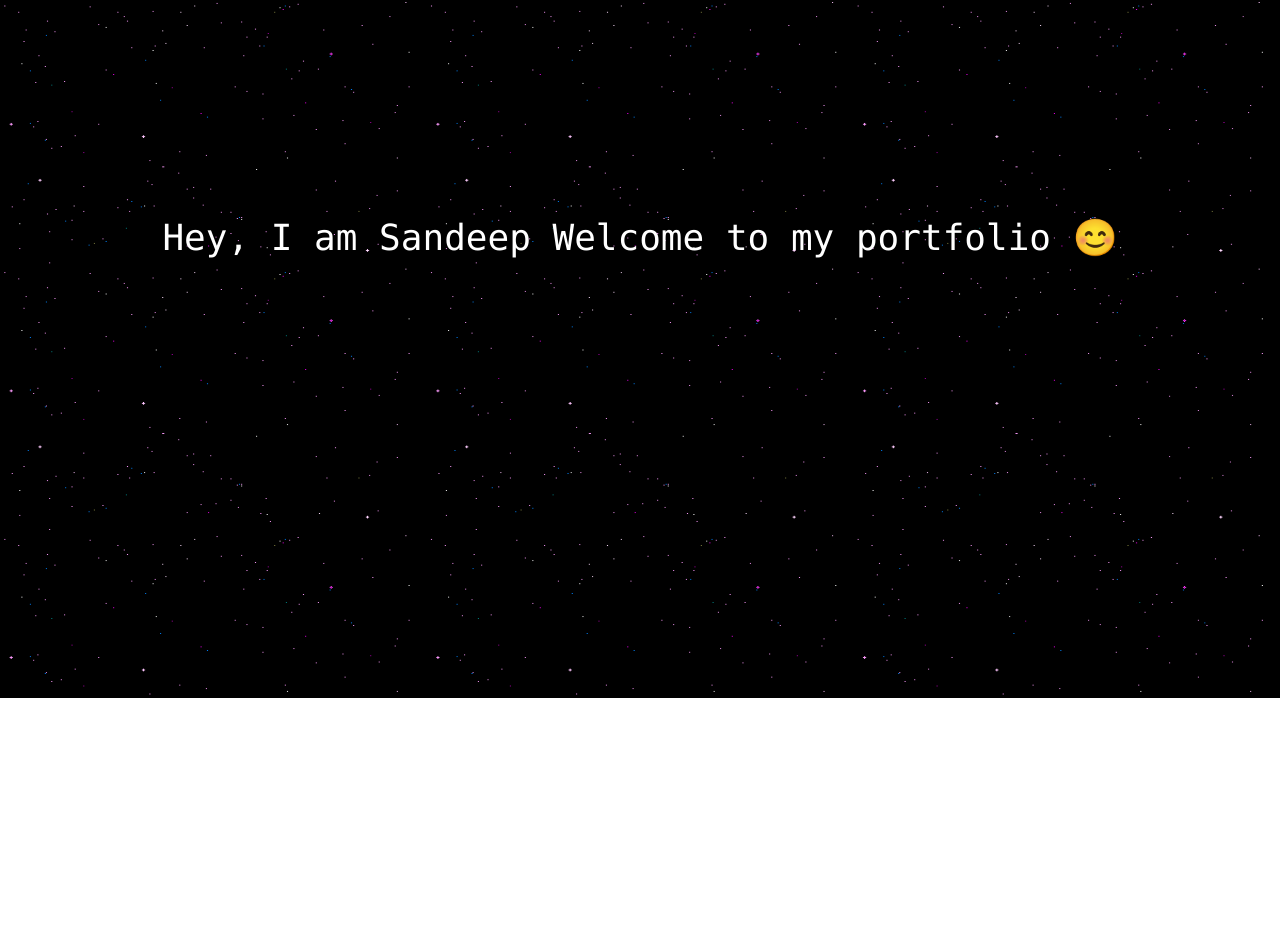
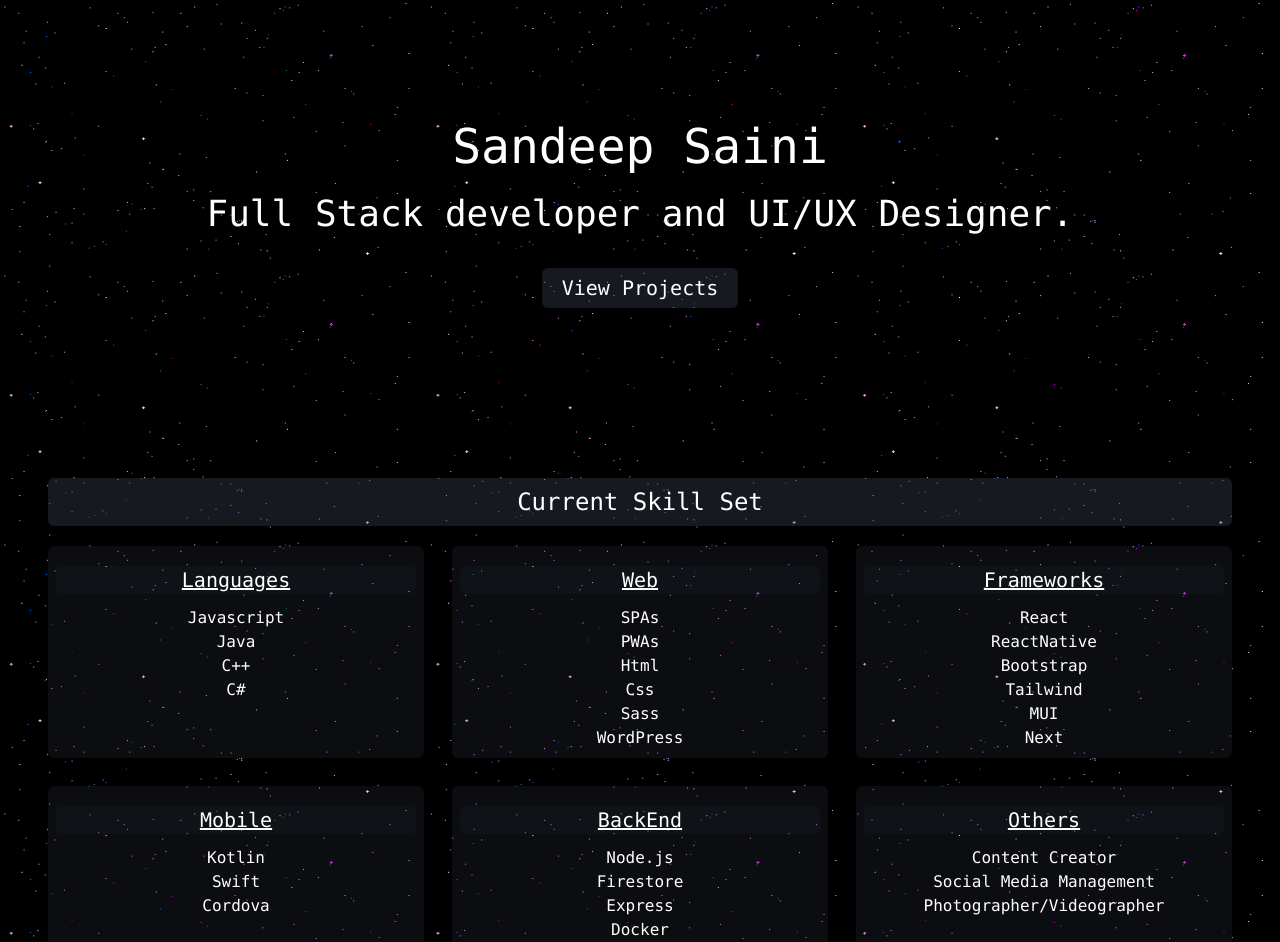
Before and after one commit to sing1176/Portfolio, a React (Create React App) app: page / in a window 1280 px wide. Shown: the part 102-1044 px from the top of the page. Before the commit the page ends 800 px from the top, so only its background shows below. Built offline with nearby package versions, Linux system fonts and the light colour scheme.

Commit message:
newdesign

```diff
--- a/src/components/Home.js
+++ b/src/components/Home.js
@@ -1,18 +1,121 @@
 import React from 'react';
 import '../index.css';
+import { NavLink } from 'react-router-dom';
 
 const Home = () => {
 	return (
 		<>
-			<main className="w-full height-auto ">
-				<section className="flex justify-center pt-64 px-8">
-					<h1 className="text-xl md:text-2xl lg:text-4xl text-white font-mono">
-						Hey, I am Sandeep Welcome to my portfolio 😊
-					</h1>
-				</section>
+			<main className="w-full height-auto  text-white font-mono ">
+				<div className="headerText">
+					<div class=" my-40 text-center">
+						<h1 className="text-5xl ">Sandeep Saini</h1>
+						<h2 class="my-6 px-4  text-4xl">
+							Full Stack developer and UI/UX Designer.
+						</h2>
+						<h2 className="py-4">
+							<a
+								className="bg-gray-700/40 px-5 hover:bg-white/60 hover:text-black  py-2 rounded-md  my-10 text-xl"
+								href="/projects"
+							>
+								View Projects
+							</a>
+						</h2>
+					</div>
+				</div>
+				<div className="skill text-center">
+					<div>
+						<h3 className="bg-gray-700/40 p-2 my-2 mx-12 rounded-md text-2xl">
+							Current Skill Set
+						</h3>
+					</div>
+
+					<div class=" mx-12 grid md:grid-cols-2 lg:grid-cols-3 gap-4 lg:gap-7 my-5">
+						<div className="languages bg-gray-700/20 rounded-md p-2 ">
+							<h1 className="text-xl underline my-3 bg-gray-700/10 rounded-md ">
+								Languages
+							</h1>
+							<ul className="px-2 ">
+								<li>Javascript</li>
+								<li>Java</li>
+								<li>C++</li>
+								<li>C#</li>
+							</ul>
+						</div>
+						<div className="languages bg-gray-700/20 rounded-md p-2 ">
+							<h1 className="text-xl underline my-3 bg-gray-700/10 rounded-md ">
+								Web
+							</h1>
+							<ul className="px-2">
+								<li>SPAs</li>
+								<li>PWAs</li>
+								<li>Html</li>
+								<li>Css</li>
+								<li>Sass</li>
+								<li>WordPress</li>
+							</ul>
+						</div>
+						<div className="languages bg-gray-700/20 rounded-md p-2 ">
+							<h1 className="text-xl underline my-3 bg-gray-700/10 rounded-md ">
+								Frameworks
+							</h1>
+							<ul className="px-2">
+								<li>React</li>
+								<li>ReactNative</li>
+								<li>Bootstrap</li>
+								<li>Tailwind</li>
+								<li>MUI</li>
+								<li>Next</li>
+							</ul>
+						</div>
+						<div className="languages bg-gray-700/20 rounded-md p-2 ">
+							<h1 className="text-xl underline my-3 bg-gray-700/10 rounded-md ">
+								Mobile
+							</h1>
+							<ul className="px-2">
+								<li>Kotlin</li>
+								<li>Swift</li>
+								<li>Cordova</li>
+							</ul>
+						</div>
+						<div className="languages bg-gray-700/20 rounded-md p-2 ">
+							<h1 className="text-xl underline my-3 bg-gray-700/10 rounded-md ">
+								BackEnd
+							</h1>
+							<ul className="px-2">
+								<li>Node.js</li>
+								<li>Firestore</li>
+								<li>Express</li>
+								<li>Docker</li>
+								<li>AWS</li>
+							</ul>
+						</div>
+						<div className="languages bg-gray-700/20 rounded-md p-2 ">
+							<h1 className="text-xl underline my-3 bg-gray-700/10 rounded-md ">
+								Others
+							</h1>
+							<ul className="px-2">
+								<li>Content Creator</li>
+								<li>Social Media Management</li>
+								<li>Photographer/Videographer</li>
+
+							</ul>
+						</div>
+					</div>
+				</div>
 			</main>
 		</>
 	);
 };
 
 export default Home;
+
+// <section className="flex justify-center pt-64 px-8">
+// 				<div className="wrapper">
+
+// 				</div>
+
+// 				<h1 className="text-xl md:text-2xl lg:text-4xl">
+// 					Hey, I am Sandeep Welcome to my portfolio 😊
+// 				</h1>
+// 			</section>
+// 			<p>Frontend Developer and UI/UX Designer for both Web and Mobile</p>
--- a/src/components/NavigationBar.js
+++ b/src/components/NavigationBar.js
@@ -17,16 +17,16 @@ function classNames(...classes) {
 
 const NavigationBar = () => {
 	let buttonStyle =
-		'text-gray-300 hover:bg-gray-700 hover:text-white block px-3 py-2 rounded-md text-base font-medium';
+		'text-gray-300 hover:bg-gray-700 hover:text-white block px-3 py-2 rounded-md text-xl';
 	let activeButtonStyle =
-		'bg-gray-900 text-white block px-3 py-2 rounded-md text-base font-medium';
+		'bg-gray-900/70 text-white block px-3 py-2 rounded-md text-xl';
 
 	return (
 		<>
-			<Disclosure as="nav" className="font-mono ">
+			<Disclosure as="nav" className="font-mono sticky top-0 z-50">
 				{({ open }) => (
 					<>
-						<div className="max-w-7xl mx-auto px-2 sm:px-6 lg:px-8">
+						<div className="max-w-7xl mx-auto px-2 sm:px-6 lg:px-8 ">
 							<div className="relative flex items-center justify-between h-16">
 								<div className="absolute inset-y-0 left-0 flex items-center sm:hidden">
 									{/* Mobile menu button*/}
--- a/src/components/Projects.js
+++ b/src/components/Projects.js
@@ -1,20 +1,62 @@
 import React, { useEffect, useState } from 'react';
-import background from '../assets/background.gif';
+import cryptoTracker from '../assets/cryptoTracker.png';
+
 
 const Projects = () => {
-
+	let projectsData = [
+		{
+			id: 1,
+			img: cryptoTracker,
+			title: 'Crypto Price Tracker',
+			description:
+				'Crypto price tracker to track all your crypto assets built using React Native and CoinGeko API',
+			link: '#',
+		},
+		{
+			id: 2,
+			img: cryptoTracker,
+			title: 'Smart Tenant App',
+			description:
+				'Social Media and Tenant Management app, Built using Expo,Firestore for iOS an for Android',
+			link: 'https://www.algonquincollege.com/arie/2022/03/smart-tenant/',
+		},
+		{
+			id: 3,
+			img: cryptoTracker,
+			title: 'Crypto Price Tracker',
+			description:
+				'Simple crypto price tracker to track all your crypto assets built using React Native and CoinGeko API',
+			link: '#',
+		},
+	];
 
 	return (
-		<main className="">
-			<section className="container mx-auto">
-				<h1 className="text-5xl flex justify-center "></h1>
-				<h2 className="text-lg text-gray-600 flex justify-center mb-12">
-					{' '}
-					Welcome to the projects page!{' '}
-				</h2>
+		<section className="container mx-auto text-white font-mono">
+			<h1 className=" text-center">Here are some of Recent Projects</h1>
 
-			</section>
-		</main>
+			<div class="grid justify-center w-full md:grid-cols-2 lg:grid-cols-3 gap-5 lg:gap-7 my-10">
+				{projectsData.map((project) => {
+					return (
+						<div
+							key={project.id}
+							class="bg-white/5 backdrop-blur-sm h-min  rounded-xl mx-6  my- md:max-w-none overflow-hidden "
+						>
+							<img class=" mx-auto py-5 h-5/6" src={project.img} alt="" />
+							<div class="">
+								<h3 class="font-semibold text-xl leading-6 underline my-4 text-center">
+									{project.title}
+								</h3>
+								<p class="p-2">{project.description}</p>
+								<p className="text-right px-2 py-2">
+									<a href={project.link}> Learn More</a>
+								</p>
+							</div>
+						</div>
+					);
+
+				})}
+			</div>
+		</section>
 	);
 };
 
```
Also changed, not shown: src/assets/cryptoTracker.png (added).
